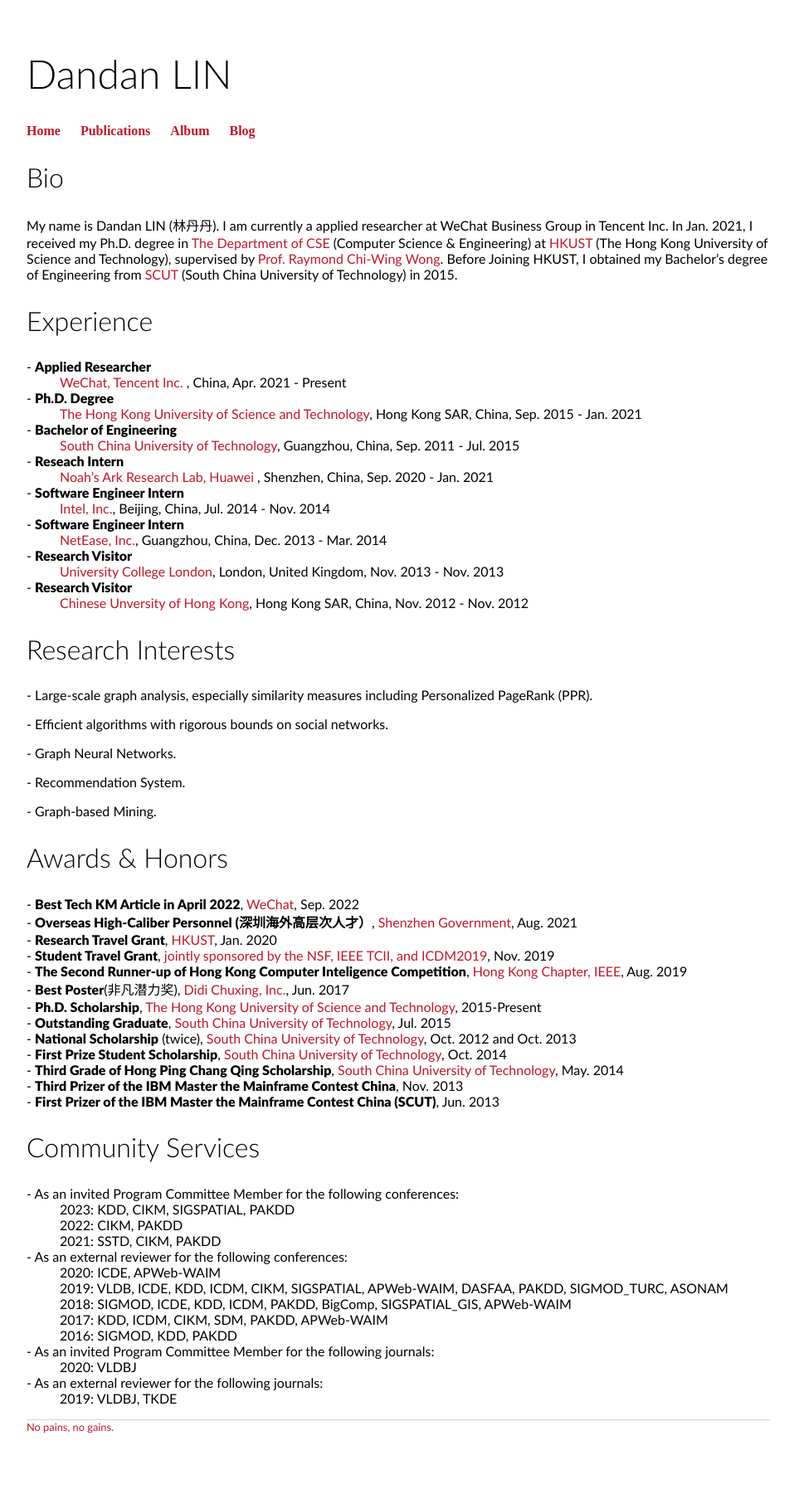
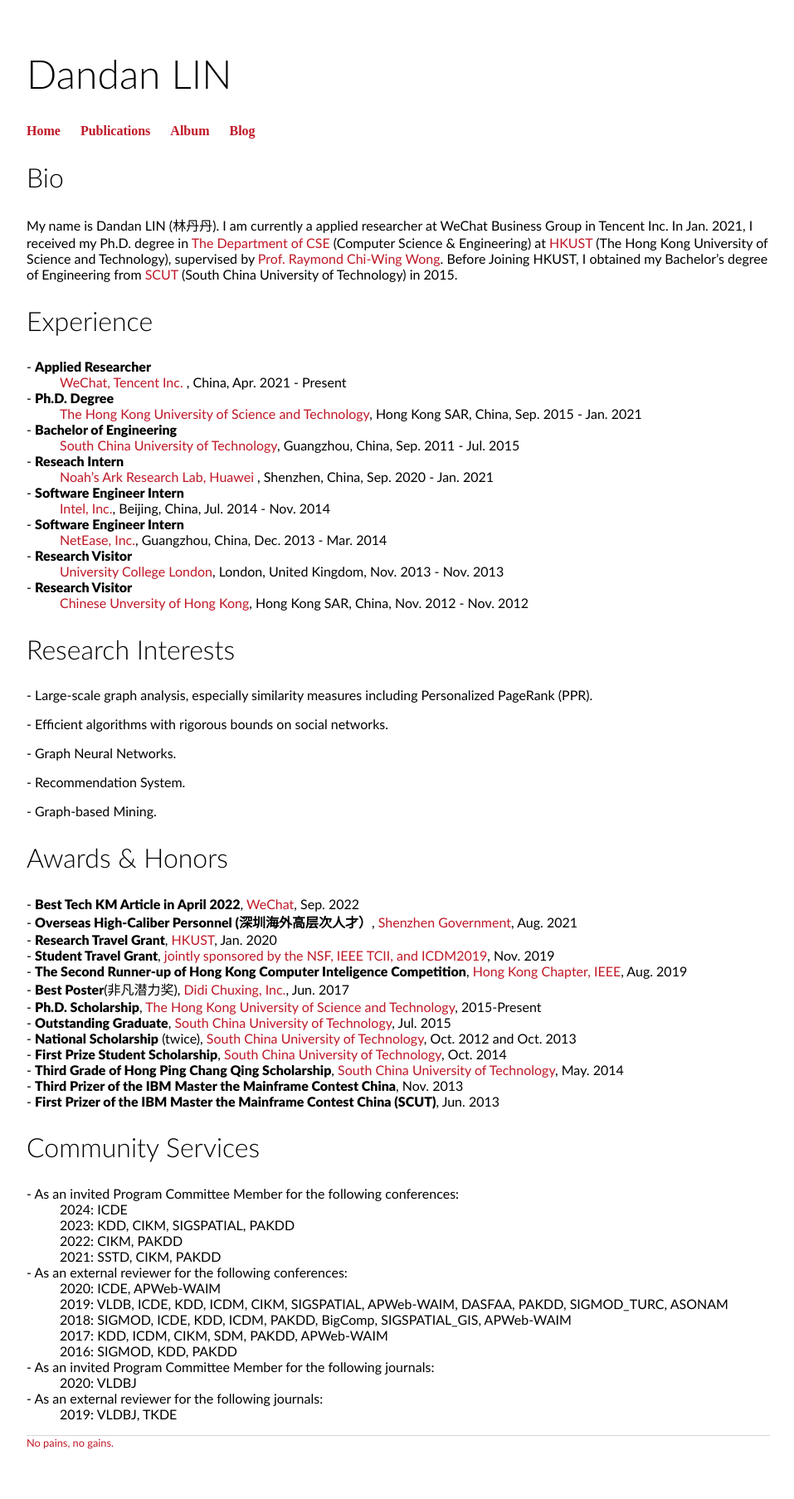
Before and after one commit to 2danlin/2danlin.github.io, a Jekyll site: the page built from index.html, in a window 1280 px wide. Shown: the whole page at 83% size, without its empty margins (160-1117 px from the left). Built offline with Jekyll 4.4.1, drawn with Linux system fonts in a browser that asks for light colours.

Commit message:
Update index.html

```diff
--- a/index.html
+++ b/index.html
@@ -66,6 +66,7 @@
 	<h2>Community Services</h2>
 	<dl>
 		<dt>- As an invited Program Committee Member for the following conferences:</dt>
+		<dd>2024: ICDE </dd>
 		<dd>2023: KDD, CIKM, SIGSPATIAL, PAKDD</dd>
 		<dd>2022: CIKM, PAKDD</dd>
 		<dd>2021: SSTD, CIKM, PAKDD</dd>
```
